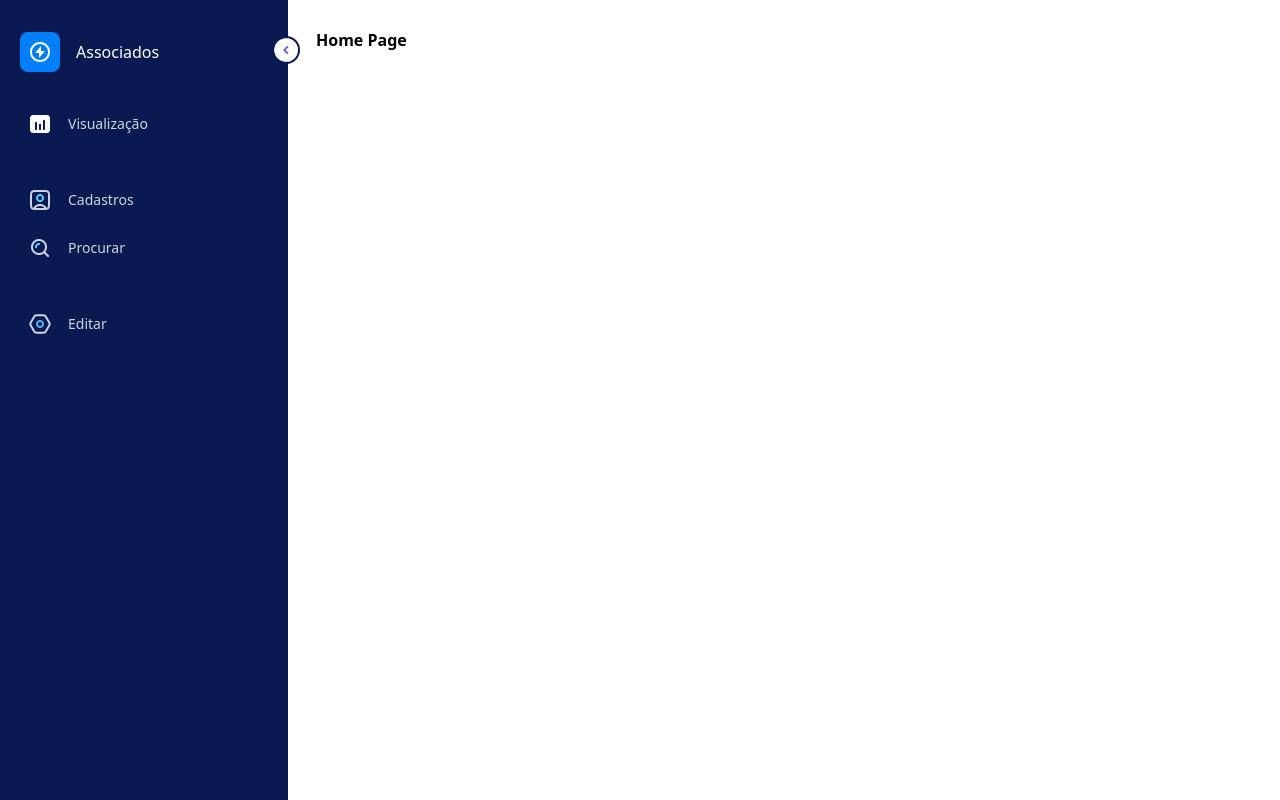
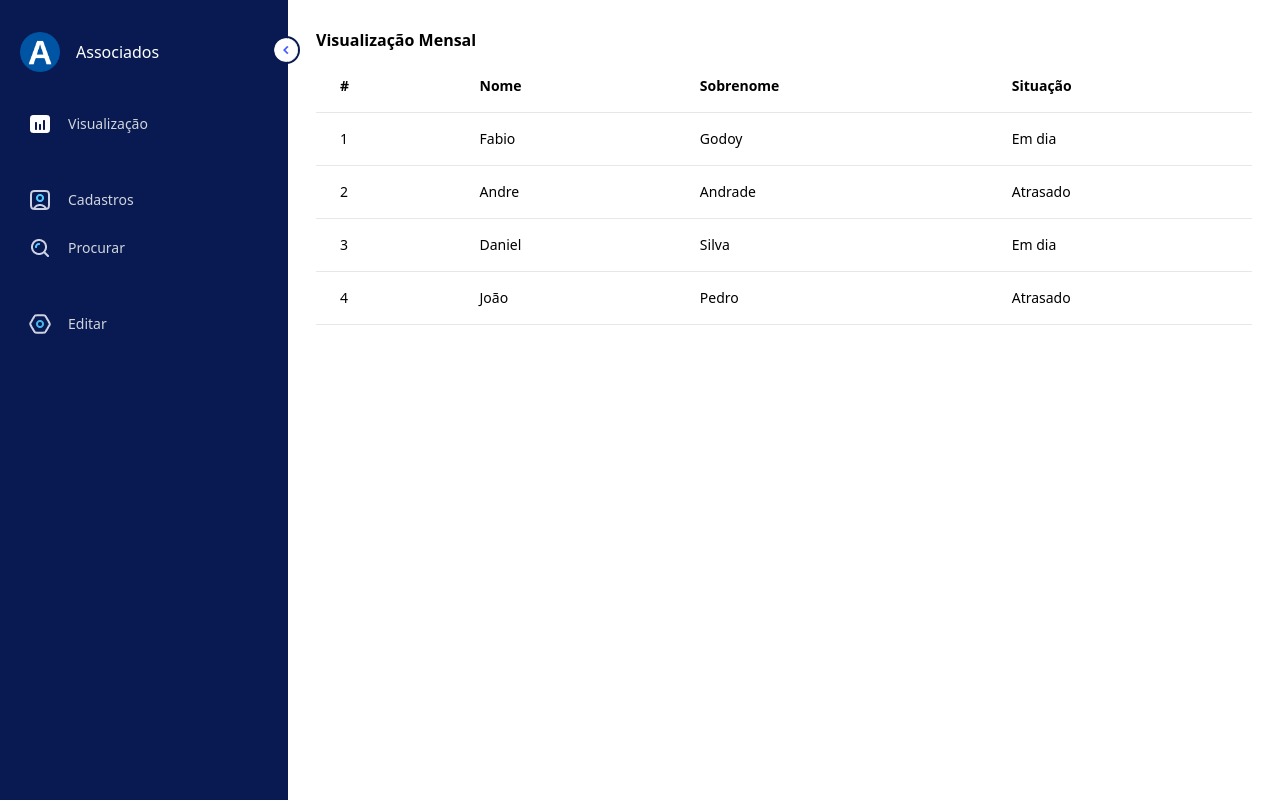
Before and after one commit to andrelandrade/associados, a React (Vite) app in the folder frontend/: page / in a window 1280 px wide. Built offline with nearby package versions, Linux system fonts and the light colour scheme.

Commit message:
criação Visualizacao Mensal

```diff
--- a/frontend/src/App.jsx
+++ b/frontend/src/App.jsx
@@ -1,14 +1,13 @@
 
 import { NavBar } from "./components/NavBar";
+import { Visualizacao } from "./pages/Visualizacao";
 
 export function App() {
 
   return (
     <div className="flex">
       <NavBar />
-      <div className="p-7 text-2x1 font-semibold flex-1 h-screen">
-        <h1>Home Page</h1>
-      </div>
+      <Visualizacao />
     </div>
   )
 }
--- /dev/null
+++ b/frontend/src/components/Associados/index.jsx
@@ -0,0 +1,12 @@
+export function Associados({id, nome, sobrenome, situacao}) {
+    return (
+        <>
+            <tr className="border-b dark:border-neutral-500">
+                <td className="whitespace-nowrap px-6 py-4 font-medium">{id}</td>
+                <td className="whitespace-nowrap px-6 py-4">{nome}</td>
+                <td className="whitespace-nowrap px-6 py-4">{sobrenome}</td>
+                <td className="whitespace-nowrap px-6 py-4">{situacao}</td>
+            </tr>
+        </>
+    )
+}
--- a/frontend/src/components/NavBar/index.jsx
+++ b/frontend/src/components/NavBar/index.jsx
@@ -19,8 +19,8 @@ export function NavBar() {
             />
 
             <div className="flex gap-x-4 items-center">
-                <img src="./src/assets/logo.png"
-                className={`cursor-pointer duration-500 ${open && "rotate-[360deg]"}`}/>
+                <img src="./src/assets/logo_1.png"
+                className={`h-10 w-10 cursor-pointer duration-500 ${open && "rotate-[360deg]"}`}/>
 
                 <h1 className={`text-white origin-left font-medium text-x1 duration-300 ${!open && "scale-0"}`}>Associados</h1>
             </div>
--- /dev/null
+++ b/frontend/src/pages/Visualizacao/index.jsx
@@ -0,0 +1,41 @@
+import { Associados } from "../../components/Associados";
+
+export function Visualizacao() {
+
+    const associado = [
+        { id: '1', nome: "Fabio", sobrenome: "Godoy", situacao: "Em dia" },
+        { id: '2', nome: "Andre", sobrenome: "Andrade", situacao: "Atrasado"},
+        { id: '3', nome: "Daniel", sobrenome: "Silva", situacao: "Em dia" },
+        { id: '4', nome: "João", sobrenome: "Pedro", situacao: "Atrasado" },
+      ];
+
+
+    return (
+        <div className="p-7 text-2x1 font-semibold flex-1 h-screen">
+            <h1>Visualização Mensal</h1>
+            <div className="flex flex-col">
+                <div className="overflow-x-auto sm:-mx-6 lg:-mx-8">
+                    <div className="inline-block min-w-full py-2 sm:px-6 lg:px-8">
+                    <div className="overflow-hidden">
+                        <table className="min-w-full text-left text-sm font-light">
+                        <thead className="border-b font-medium dark:border-neutral-500">
+                            <tr>
+                            <th scope="col" className="px-6 py-4">#</th>
+                            <th scope="col" className="px-6 py-4">Nome</th>
+                            <th scope="col" className="px-6 py-4">Sobrenome</th>
+                            <th scope="col" className="px-6 py-4">Situação</th>
+                            </tr>
+                        </thead>
+                        <tbody>
+                            {associado.map(asso =>
+                                <Associados key={asso.id} id={asso.id} nome={asso.nome} sobrenome={asso.sobrenome} situacao={asso.situacao} />
+                            )}
+                        </tbody>
+                        </table>
+                    </div>
+                    </div>
+                </div>
+            </div>
+        </div>
+    )
+  }
```
Also changed, not shown: frontend/src/assets/logo_1.png (added).
